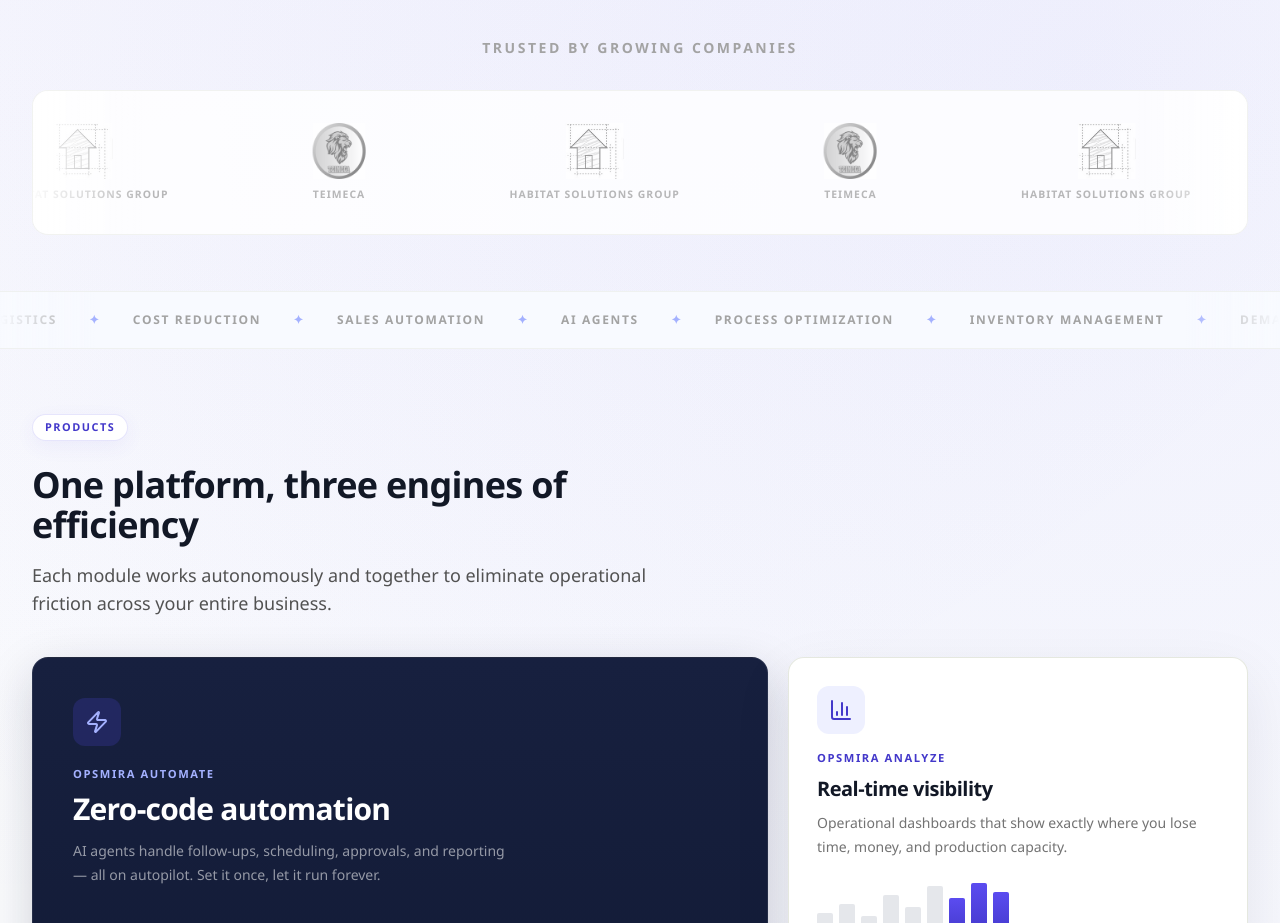
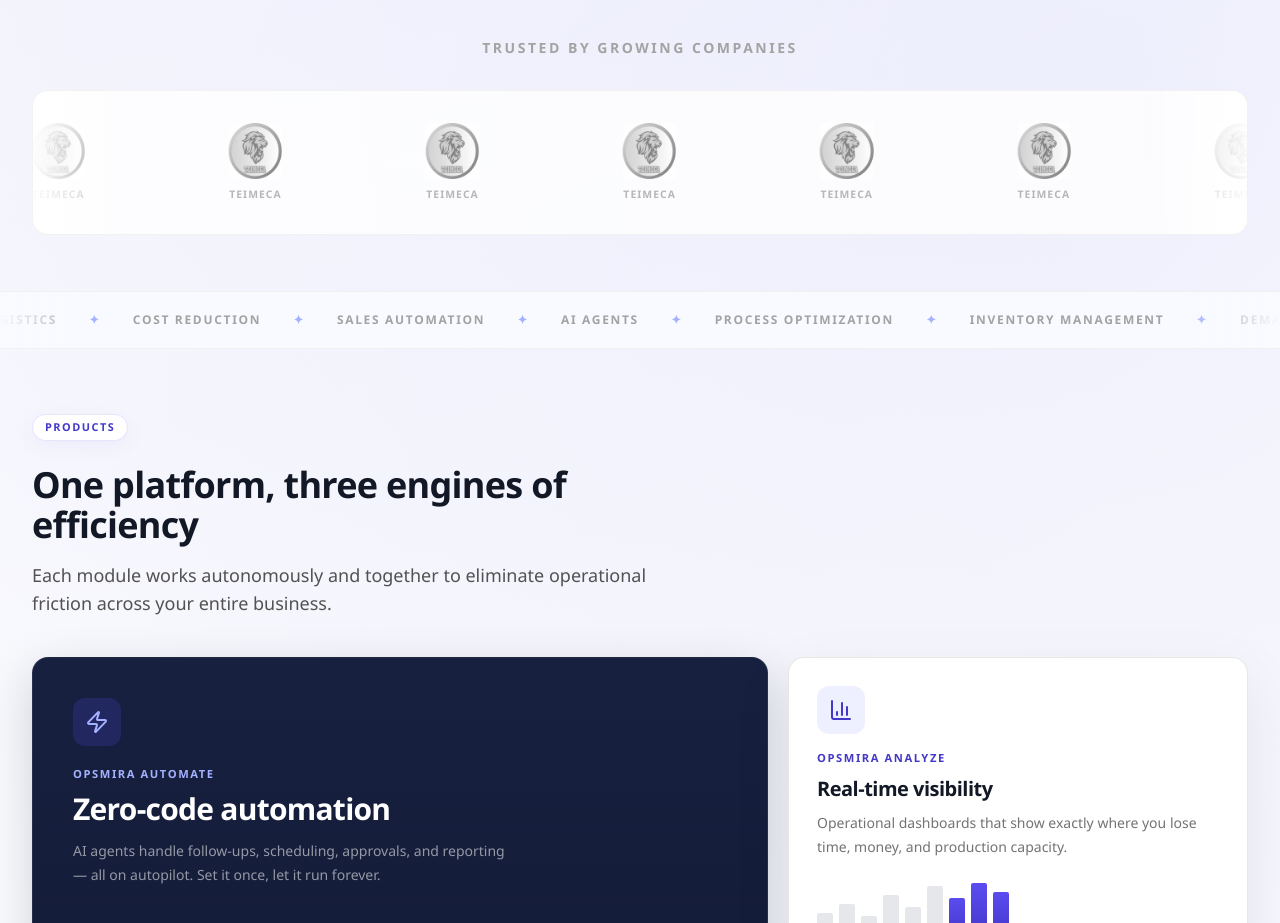
Before and after one commit to adclara/opsmira-web, a Next.js app: page / in a window 1280 px wide. Shown: the part 900-1823 px from the top of the page. Built offline with nearby package versions, Linux system fonts and the light colour scheme.

Commit message:
Remove Habitat Solutions logo from homepage

```diff
--- a/components/TrustedBySection.tsx
+++ b/components/TrustedBySection.tsx
@@ -3,12 +3,6 @@
 import Image from "next/image";
 
 const clients = [
-  {
-    name: "Habitat Solutions Group",
-    logo: "/logos/habitat-solutions-group.png",
-    width: 140,
-    height: 48,
-  },
   {
     name: "Teimeca",
     logo: "/logos/teimeca.png",
```
